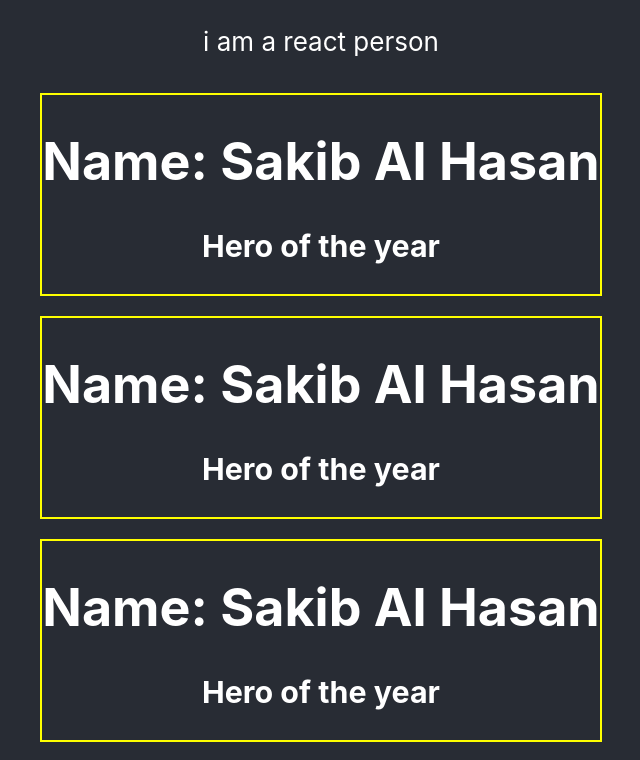
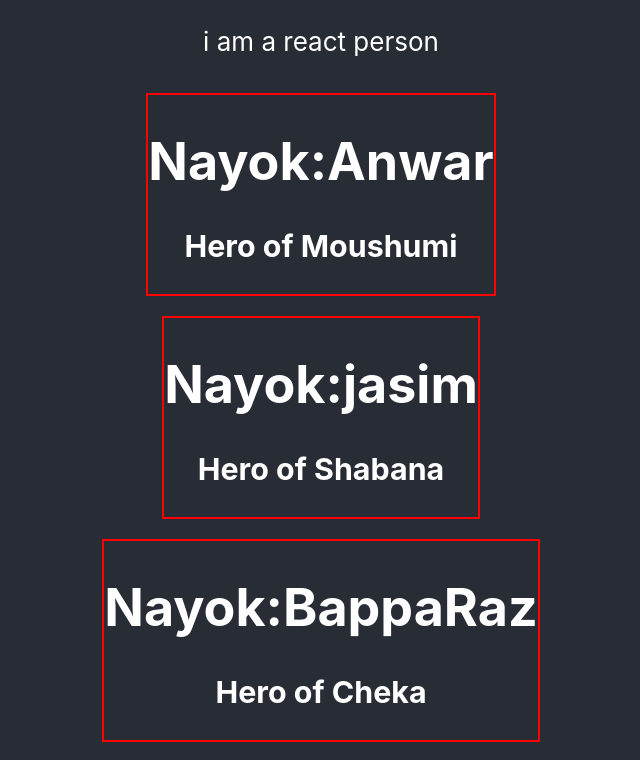
Before and after one commit to Hamidkhan-web/react-core-concepts, a React (Create React App) app: page / in a window 1280 px wide. Shown: the top 760 px of the page, without its empty margins (319-959 px from the left). Built offline with nearby package versions, Linux system fonts and the light colour scheme.

Commit message:
32.7 PASS DYNAMIC DATA TO COMPONENTS, PROPS IN REACT one tiks

```diff
--- a/src/App.js
+++ b/src/App.js
@@ -3,32 +3,34 @@ import logo from './logo.svg';
 import './App.css';
 
 function App() {
+  const nayoks = ['Anwar', 'jafor', 'Alomgir', 'Salman']
 
 
   return (
     <div className="App">
       <header className="App-header">
         <p> i am a react person</p>
-        <Person></Person>
-        <Person></Person>
-        <Person></Person>
-        <Person></Person>
+        <Person name={nayoks[0]}  nayika="Moushumi"></Person>
+        <Person name="jasim" nayika="Shabana" ></Person>
+        <Person name="BappaRaz" nayika="Cheka"></Person>
+        <Person name="Elias K" nayika="Bobita"></Person>
 
 
       </header>
     </div>
   );
 }
-function Person(){
+function Person(props){
   const personStyle={
     border:'2px solid red',
     margin:'10px'
 
   }
+  console.log(props)
   return (
-  <div style={{border: '2px solid yellow', margin: '10px'}} >
-     <h1>Name: Sakib Al Hasan </h1>
-     <h3>Hero of the year</h3>
+  <div style={personStyle} >
+     <h1>Nayok:{props.name}</h1>
+  <h3>Hero of {props.nayika}</h3>
   </div>
   )
 }
```
